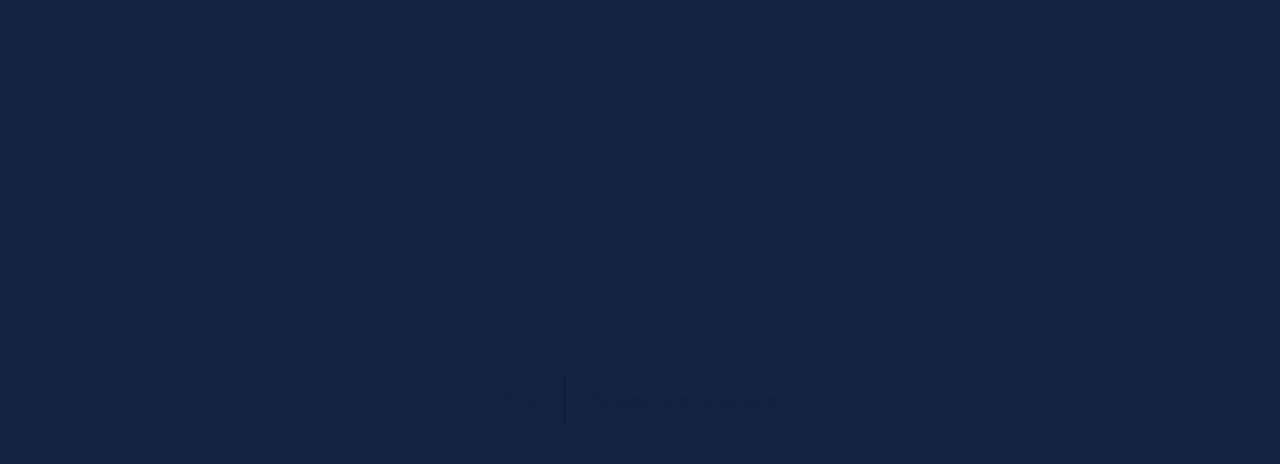
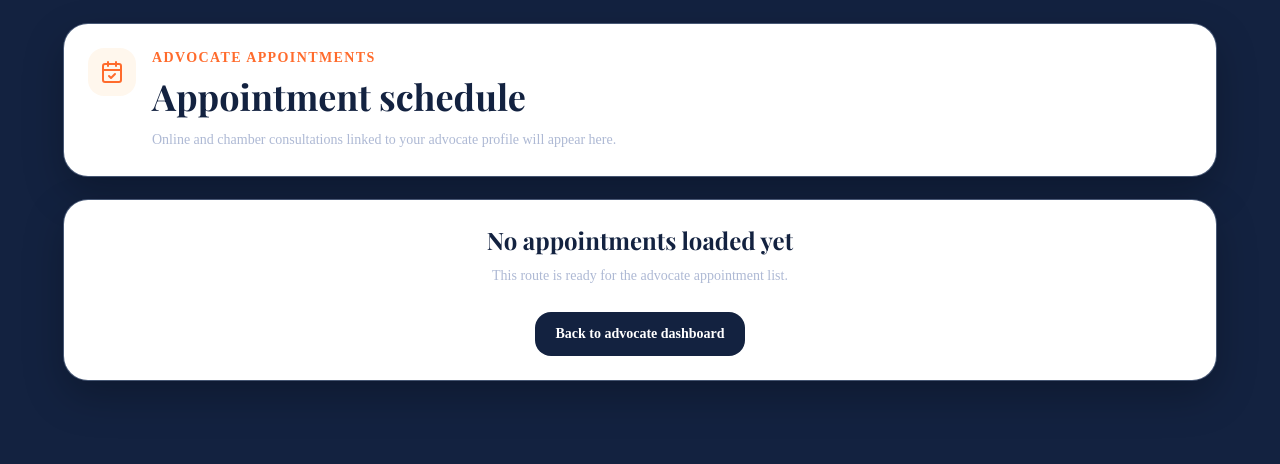
Before and after one commit to priestly-ops/Nayam, a Next.js app in the folder nyaaymitr/: page /advocate/appointments in a window 1280 px wide. Before the commit this address had no page. Shown: the top 464 px of the page. Built offline with nearby package versions, Linux system fonts and the light colour scheme; a web font is replaced by a local one.

Commit message:
Add advocate appointments route

```diff
--- /dev/null
+++ b/nyaaymitr/app/(dashboard)/advocate/appointments/page.tsx
@@ -0,0 +1,35 @@
+import Link from 'next/link';
+import { CalendarCheck } from 'lucide-react';
+
+export default function AdvocateAppointmentsPage() {
+  return (
+    <main className="min-h-screen bg-nyaay-surface px-5 py-6 text-nyaay-navy md:px-10">
+      <section className="mx-auto max-w-6xl space-y-6">
+        <header className="rounded-3xl bg-white p-6 shadow-card ring-1 ring-nyaay-border/70">
+          <div className="flex items-start gap-4">
+            <div className="flex h-12 w-12 items-center justify-center rounded-2xl bg-orange-50 text-nyaay-saffron">
+              <CalendarCheck className="h-6 w-6" />
+            </div>
+            <div>
+              <p className="text-sm font-semibold uppercase tracking-widest text-nyaay-saffron">Advocate Appointments</p>
+              <h1 className="mt-2 font-display text-4xl font-bold">Appointment schedule</h1>
+              <p className="mt-3 max-w-2xl text-sm leading-6 text-nyaay-muted">
+                Online and chamber consultations linked to your advocate profile will appear here.
+              </p>
+            </div>
+          </div>
+        </header>
+
+        <section className="rounded-3xl bg-white p-6 text-center shadow-card ring-1 ring-nyaay-border/70">
+          <h2 className="font-display text-2xl font-bold">No appointments loaded yet</h2>
+          <p className="mx-auto mt-2 max-w-xl text-sm leading-6 text-nyaay-muted">
+            This route is ready for the advocate appointment list.
+          </p>
+          <Link href="/advocate/dashboard" className="mt-6 inline-flex rounded-2xl bg-nyaay-navy px-5 py-3 text-sm font-bold text-white">
+            Back to advocate dashboard
+          </Link>
+        </section>
+      </section>
+    </main>
+  );
+}
```
